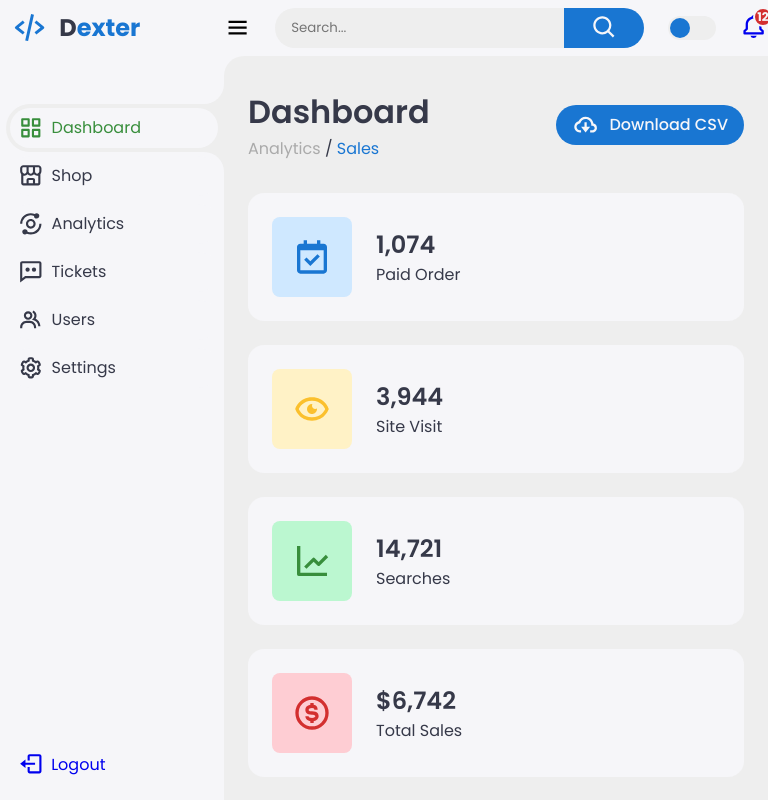
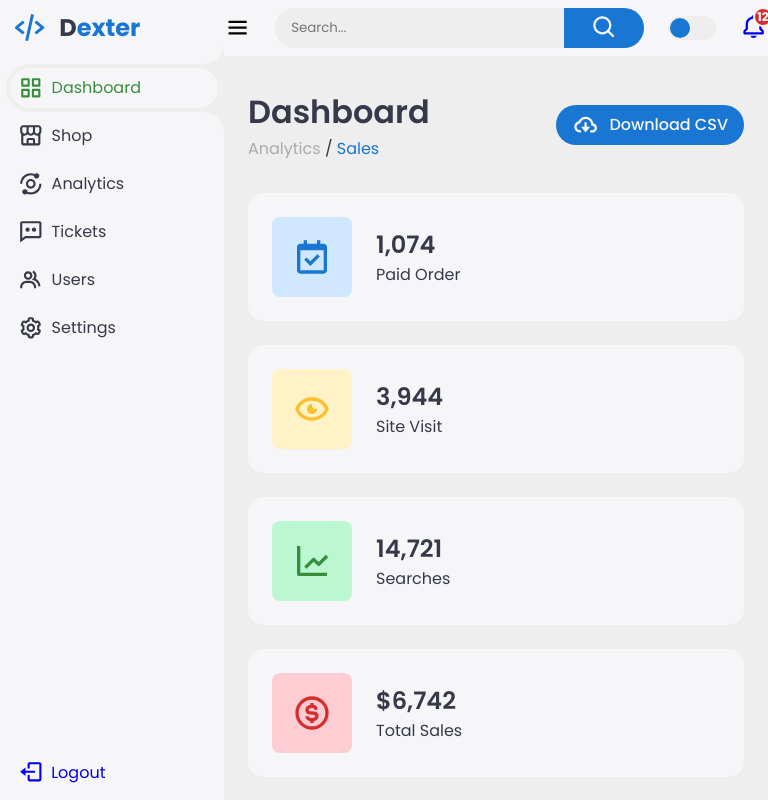
Before and after one commit to dexter2k8/responsive-dashboard, a React (Vite) app: page / in a window 768 px wide. Built offline with nearby package versions, Linux system fonts and the light colour scheme.

Commit message:
fix: updated tablet layout

```diff
--- a/src/components/Sidebar/components/SideBody/styles.css
+++ b/src/components/Sidebar/components/SideBody/styles.css
@@ -63,6 +63,12 @@
   min-width: 1.6rem;
 }
 
+@media screen and (min-width: 616px) and (max-width: 860px) {
+  .side-body {
+    margin-top: 0.5rem;
+  }
+}
+
 @media screen and (max-width: 616px) {
   .side-body {
     padding-left: 0.375rem;
--- a/src/components/Sidebar/components/SideFooter/styles.css
+++ b/src/components/Sidebar/components/SideFooter/styles.css
@@ -21,3 +21,9 @@
 .side-footer a svg {
   min-width: 1.6rem;
 }
+
+@media screen and (min-width: 616px) and (max-width: 860px) {
+  .side-footer a {
+    height: 1.5rem;
+  }
+}
```
